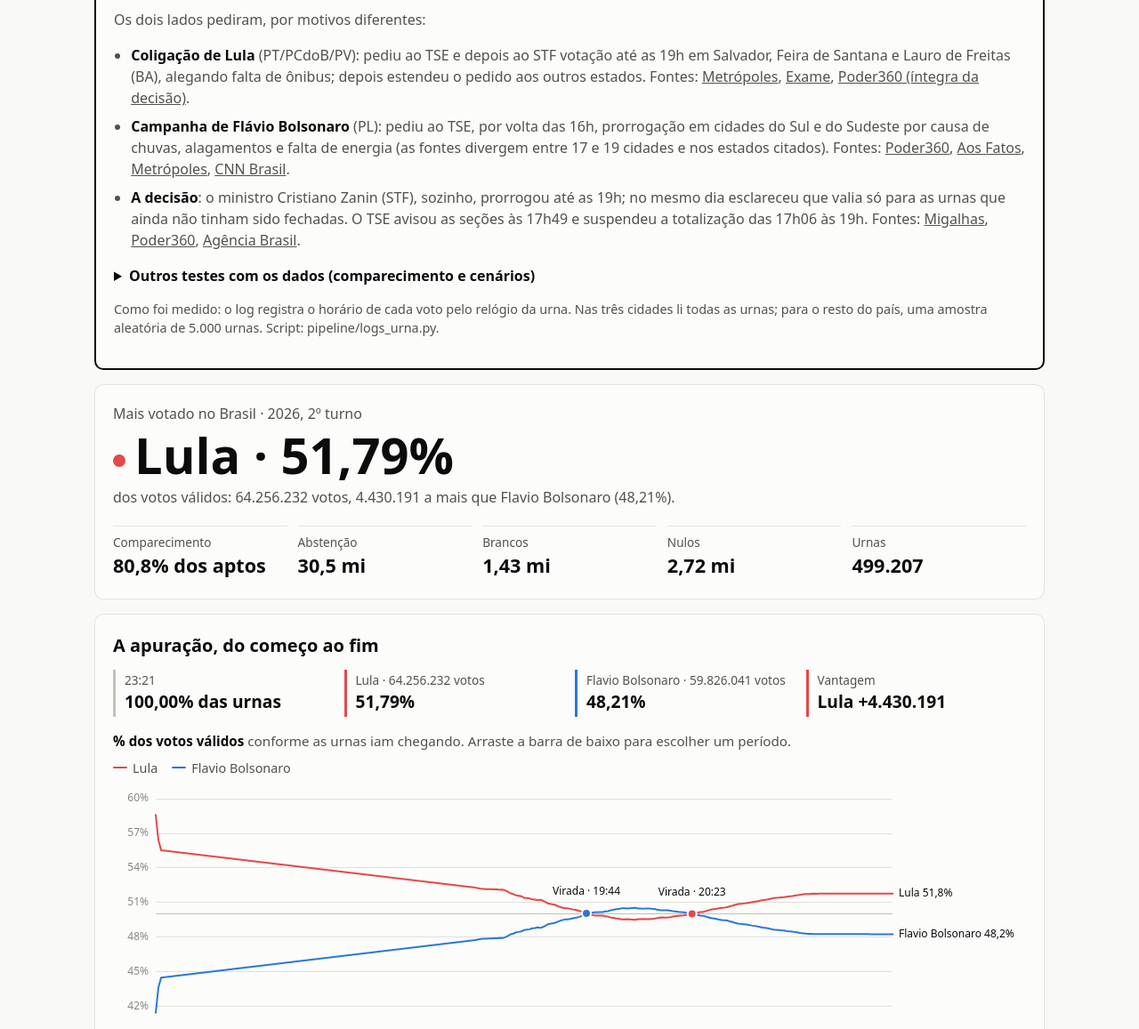
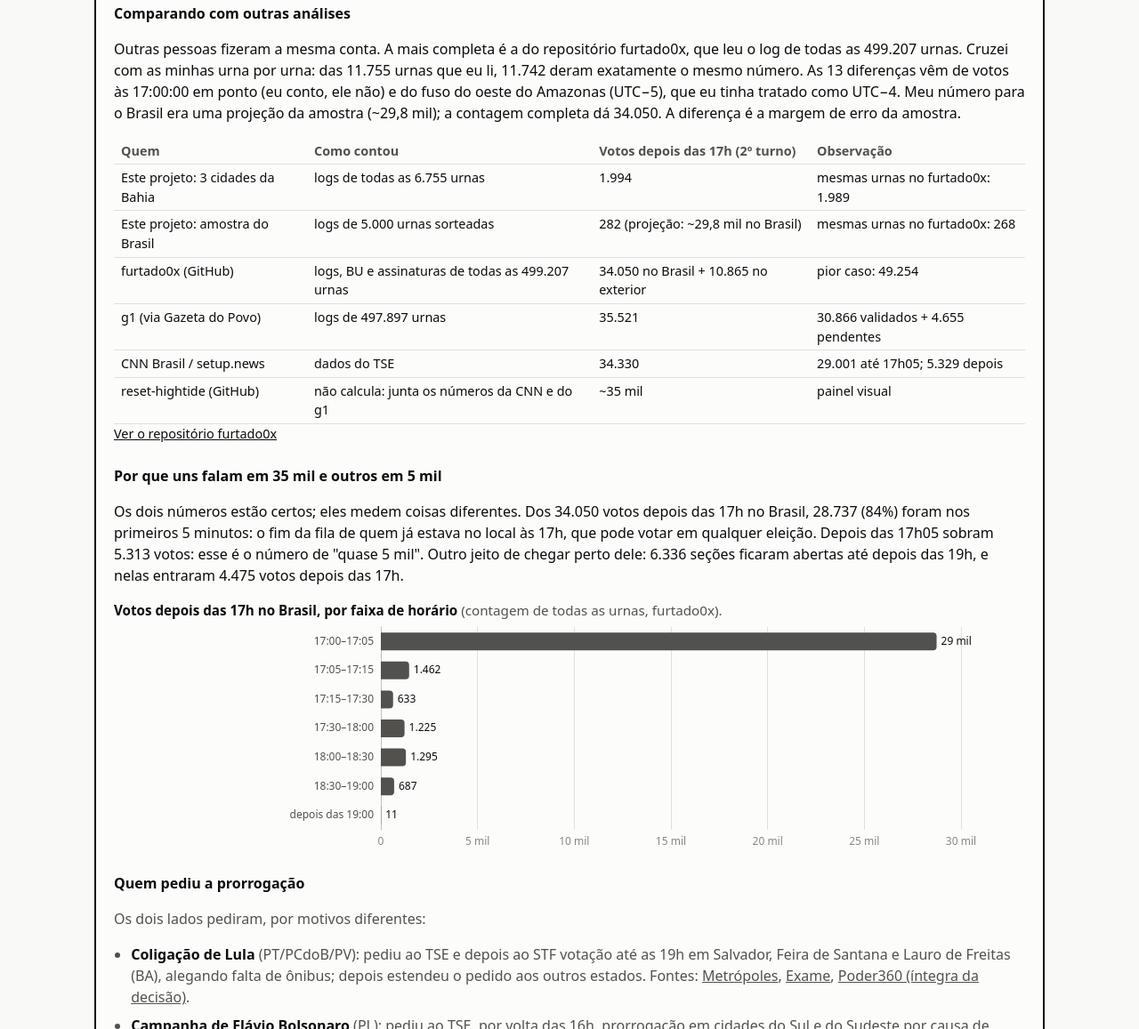
Before and after one commit to Yamakasuki/apuracao-2026, a plain HTML site: page docs/index.html in a window 1280 px wide. Shown: the part 1210-2367 px from the top of the page at 89% size. Drawn offline with nearby package versions, Linux system fonts and the light colour scheme.

Commit message:
Comparação com outras análises dos votos depois das 17h (furtado0x, g1, CNN)

```diff
--- a/docs/css/estilo.css
+++ b/docs/css/estilo.css
@@ -122,6 +122,8 @@ figcaption strong { color: var(--tinta); }
 .fontes li { margin-bottom: 8px; }
 .fontes strong { color: var(--tinta); }
 .mais { margin-top: 16px; }
+.tabela-aberta { overflow-x: auto; margin: 8px 0; font-size: 0.9rem; }
+.tabela-aberta td, .tabela-aberta th { white-space: normal; text-align: left; vertical-align: top; }
 .mais > summary { cursor: pointer; font-weight: 600; }
 .veredito { font-size: 1.35rem; font-weight: 600; margin: 0 0 8px; }
 .testes { padding-left: 1.4em; margin: 16px 0 0; }
--- a/docs/index.html
+++ b/docs/index.html
@@ -56,6 +56,18 @@
         <details class="tabela" data-tabela="logs"><summary>Ver como tabela</summary><div></div></details>
       </figure>
       <p id="pausa-brasil"></p>
+
+      <div id="comparacao">
+        <h3>Comparando com outras análises</h3>
+        <p id="comp-texto"></p>
+        <div class="tabela-aberta" id="comp-tabela"></div>
+        <h3>Por que uns falam em 35 mil e outros em 5 mil</h3>
+        <p id="comp-faixas-texto"></p>
+        <figure>
+          <figcaption><strong>Votos depois das 17h no Brasil, por faixa de horário</strong> (contagem de todas as urnas, furtado0x).</figcaption>
+          <div class="grafico grafico--baixo" id="g-faixas"></div>
+        </figure>
+      </div>
 
       <h3>Quem pediu a prorrogação</h3>
       <p>Os dois lados pediram, por motivos diferentes:</p>
--- a/docs/js/app.js
+++ b/docs/js/app.js
@@ -218,6 +218,23 @@ const ROTULO_CENARIO = {
 
 // Contagens publicadas pela imprensa a partir dos logs de todas as urnas (citadas no texto).
 const IMPRENSA = { 2: 35521, 1: 3724999 }; // 2º turno: g1; 1º turno: CNN Brasil
+
+// Contagem exaustiva (todas as 499.207 urnas) publicada em github.com/furtado0x/eleicoes-2026-votos-apos-17h
+const FURTADO = {
+  url: 'https://github.com/furtado0x/eleicoes-2026-votos-apos-17h',
+  brasil: 34050, exterior: 10865, sem_log: 4339, pior_caso: 49254,
+  secoes_ate_19h: 6336, votos_secoes_ate_19h: 4475,
+  faixas: [['17:00–17:05', 28737], ['17:05–17:15', 1462], ['17:15–17:30', 633], ['17:30–18:00', 1225],
+    ['18:00–18:30', 1295], ['18:30–19:00', 687], ['depois das 19:00', 11]],
+};
+const COMPARACAO = [
+  ['Este projeto: 3 cidades da Bahia', 'logs de todas as 6.755 urnas', '1.994', 'mesmas urnas no furtado0x: 1.989'],
+  ['Este projeto: amostra do Brasil', 'logs de 5.000 urnas sorteadas', '282 (projeção: ~29,8 mil no Brasil)', 'mesmas urnas no furtado0x: 268'],
+  ['furtado0x (GitHub)', 'logs, BU e assinaturas de todas as 499.207 urnas', '34.050 no Brasil + 10.865 no exterior', 'pior caso: 49.254'],
+  ['g1 (via Gazeta do Povo)', 'logs de 497.897 urnas', '35.521', '30.866 validados + 4.655 pendentes'],
+  ['CNN Brasil / setup.news', 'dados do TSE', '34.330', '29.001 até 17h05; 5.329 depois'],
+  ['reset-hightide (GitHub)', 'não calcula: junta os números da CNN e do g1', '~35 mil', 'painel visual'],
+];
 let PAUSA = null; // docs/dados/2026-2t/pausa.json, carregado uma vez (o destaque não depende do turno escolhido lá em cima)
 let turnoPausa = '2';
 
@@ -240,9 +257,11 @@ function renderPausa() {
   const depois1710 = faixas.slice(1).reduce((a, b) => a + b, 0);
   const brasil = IMPRENSA[turnoPausa];
 
+  const F = FURTADO;
   $('#pausa-veredito').textContent = t2
-    ? `Não. No 2º turno, ${num(brasil)} votos foram dados depois das 17h em todo o país: ${pct((100 * brasil) / margem, 2)} da vantagem de ` +
-      `${num(margem)} votos de Lula. Mesmo que todos fossem de Lula e passassem para Flávio Bolsonaro, Lula ainda venceria por ${num(margem - 2 * brasil)} votos.`
+    ? `Não. Contando urna por urna no país inteiro, ${num(F.brasil)} votos foram dados depois das 17h no Brasil ` +
+      `(${num(F.brasil + F.exterior)} com o exterior). Mesmo no pior caso, ${num(F.pior_caso)} votos, isso é ${pct((100 * F.pior_caso) / margem, 2)} ` +
+      `da vantagem de ${num(margem)} de Lula: se todos passassem de Lula para Flávio Bolsonaro, Lula ainda venceria por ${num(margem - 2 * F.pior_caso)} votos.`
     : `No 1º turno não houve prorrogação. Os ${num(brasil)} votos depois das 17h são de quem já estava na fila às 17h, o que acontece em toda eleição.`;
 
   const kpis = $('#pausa-kpis');
@@ -254,7 +273,8 @@ function renderPausa() {
     kpis.append(k);
   };
   if (t2) kpi('Vantagem de Lula', num(margem), 'votos, resultado oficial');
-  kpi('Votos depois das 17h no Brasil', num(brasil), t2 ? `${pct((100 * brasil) / margem, 2)} da vantagem (g1, logs das urnas)` : 'CNN Brasil, logs das urnas');
+  if (t2) kpi('Votos depois das 17h no Brasil', num(F.brasil), `${pct((100 * F.brasil) / margem, 2)} da vantagem (todas as urnas)`);
+  else kpi('Votos depois das 17h no Brasil', num(brasil), 'CNN Brasil, logs das urnas');
   kpi('Nas 3 cidades da Bahia, depois das 17h', num(depois), `${pct((100 * depois) / votos, 2)} dos votos dessas cidades`);
   kpi('Nas 3 cidades, depois das 17h10', num(depois1710), `último voto às ${(t2 ? cid.ultimo_2t : '–').slice(0, 5)}`);
   if (!t2) kpis.lastChild.lastChild.remove();
@@ -273,6 +293,9 @@ function renderPausa() {
       `o que projeta uns ${num(P.logs.estimativa_resto_brasil.depois_2t)} no Brasil (fora as três cidades). Isso bate com as contagens feitas com os logs ` +
       `de todas as urnas: ${num(IMPRENSA[2])} segundo o g1 e 34.330 segundo a CNN Brasil.`
     : `Na amostra aleatória de ${num(am.urnas)} urnas do resto do país, ${num(am.depois_1t)} votos foram dados depois do fechamento no 1º turno.`;
+
+  $('#comparacao').hidden = !t2;
+  if (t2) renderComparacao();
 
   const ap = P.antes_da_pausa;
   $('#pausa-t1').textContent = `Antes da pausa tinham chegado só ${num(ap.secoes)} de ${num(ap.total_secoes)} boletins ` +
@@ -315,6 +338,31 @@ function renderPausa() {
   grafico('g-cenarios').setOption(G.opcoesCenarios(t, {
     rotulos: P.cenarios.map(c => ROTULO_CENARIO[c.id]), valores: P.cenarios.map(c => c.margem), cor: G.corDe(t, P.a),
     animar: !semMovimento.matches, estreito: innerWidth < 600,
+  }), true);
+}
+
+function renderComparacao() {
+  const F = FURTADO;
+  const depois1705 = F.faixas.slice(1).reduce((a, [, v]) => a + v, 0);
+  $('#comp-texto').textContent = 'Outras pessoas fizeram a mesma conta. A mais completa é a do repositório furtado0x, que leu o log de todas as ' +
+    '499.207 urnas. Cruzei com as minhas urna por urna: das 11.755 urnas que eu li, 11.742 deram exatamente o mesmo número. As 13 diferenças vêm ' +
+    'de votos às 17:00:00 em ponto (eu conto, ele não) e do fuso do oeste do Amazonas (UTC−5), que eu tinha tratado como UTC−4. ' +
+    'Meu número para o Brasil era uma projeção da amostra (~29,8 mil); a contagem completa dá 34.050. A diferença é a margem de erro da amostra.';
+  const box = $('#comp-tabela');
+  box.replaceChildren(tabela(['Quem', 'Como contou', 'Votos depois das 17h (2º turno)', 'Observação'], COMPARACAO));
+  const a = document.createElement('a');
+  a.href = F.url;
+  a.rel = 'noopener';
+  a.textContent = 'Ver o repositório furtado0x';
+  box.append(a);
+  $('#comp-faixas-texto').textContent = `Os dois números estão certos; eles medem coisas diferentes. Dos ${num(F.brasil)} votos depois das 17h no Brasil, ` +
+    `${num(F.faixas[0][1])} (${pct((100 * F.faixas[0][1]) / F.brasil, 0)}) foram nos primeiros 5 minutos: o fim da fila de quem já estava no local às 17h, ` +
+    `que pode votar em qualquer eleição. Depois das 17h05 sobram ${num(depois1705)} votos: esse é o número de "quase 5 mil". Outro jeito de chegar perto ` +
+    `dele: ${num(F.secoes_ate_19h)} seções ficaram abertas até depois das 19h, e nelas entraram ${num(F.votos_secoes_ate_19h)} votos depois das 17h.`;
+  const t = G.tokens();
+  grafico('g-faixas').setOption(G.opcoesCenarios(t, {
+    rotulos: F.faixas.map(([r]) => r), valores: F.faixas.map(([, v]) => v), cor: t.tinta2,
+    animar: !semMovimento.matches, estreito: innerWidth < 600, nome: 'Votos', prefixo: '',
   }), true);
 }
 
--- a/docs/js/graficos.js
+++ b/docs/js/graficos.js
@@ -314,12 +314,12 @@ export function opcoesLogs(t, ctx) {
 
 export function opcoesCenarios(t, ctx) {
   const o = barrasHorizontais(t, ctx, [{
-    name: 'Vantagem de Lula', type: 'bar', barMaxWidth: 20,
+    name: ctx.nome ?? 'Vantagem de Lula', type: 'bar', barMaxWidth: 20,
     itemStyle: { color: ctx.cor, borderRadius: [0, 4, 4, 0] },
-    label: { show: true, position: 'right', color: t.tinta, fontSize: 12, formatter: p => compacto(p.value) },
+    label: { show: true, position: 'right', color: t.tinta, fontSize: 12, formatter: p => (p.value < 10000 ? num(p.value) : compacto(p.value)) },
     data: ctx.valores,
   }], { min: 0, axisLabel: { color: t.tinta3, formatter: v => compacto(v) } });
-  o.tooltip.valueFormatter = v => `+${num(v)} votos`;
+  o.tooltip.valueFormatter = v => `${ctx.prefixo ?? '+'}${num(v)} votos`;
   return o;
 }
 
```
Also changed, not shown: 1 other file.
